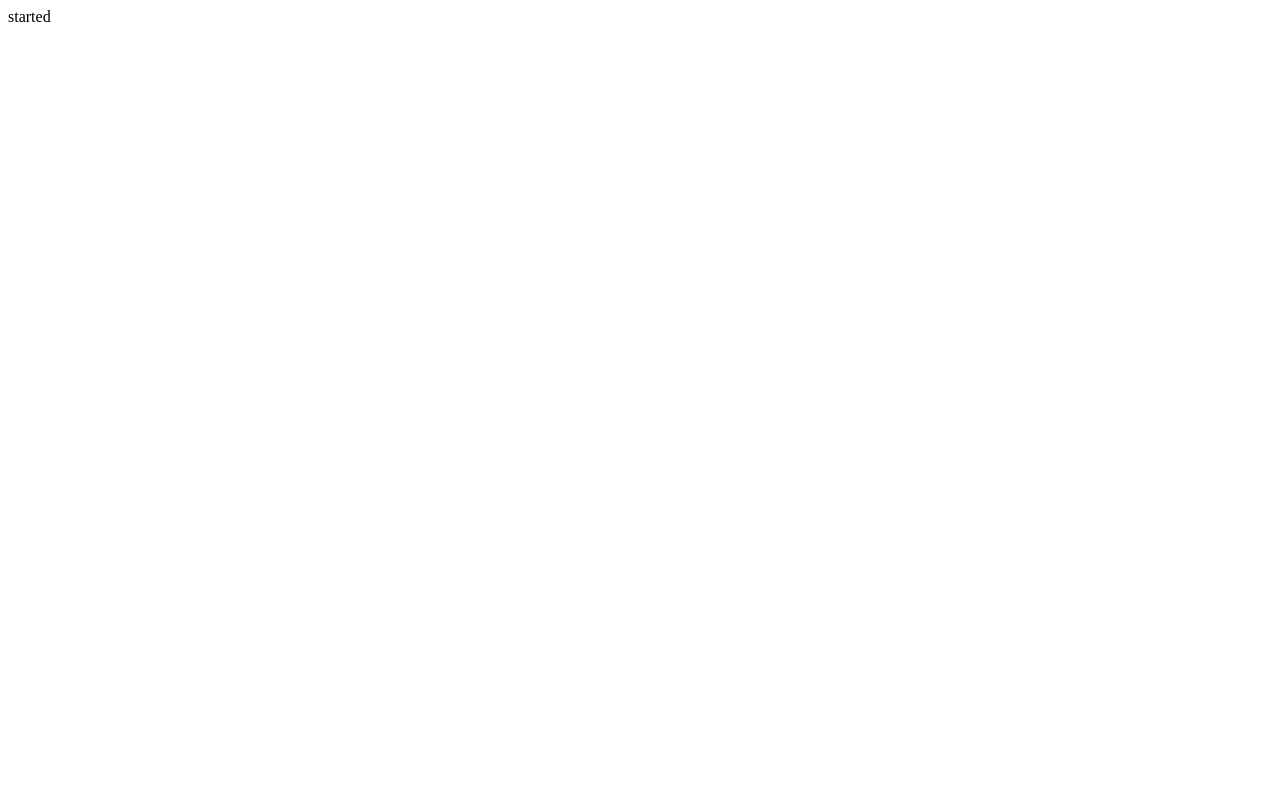
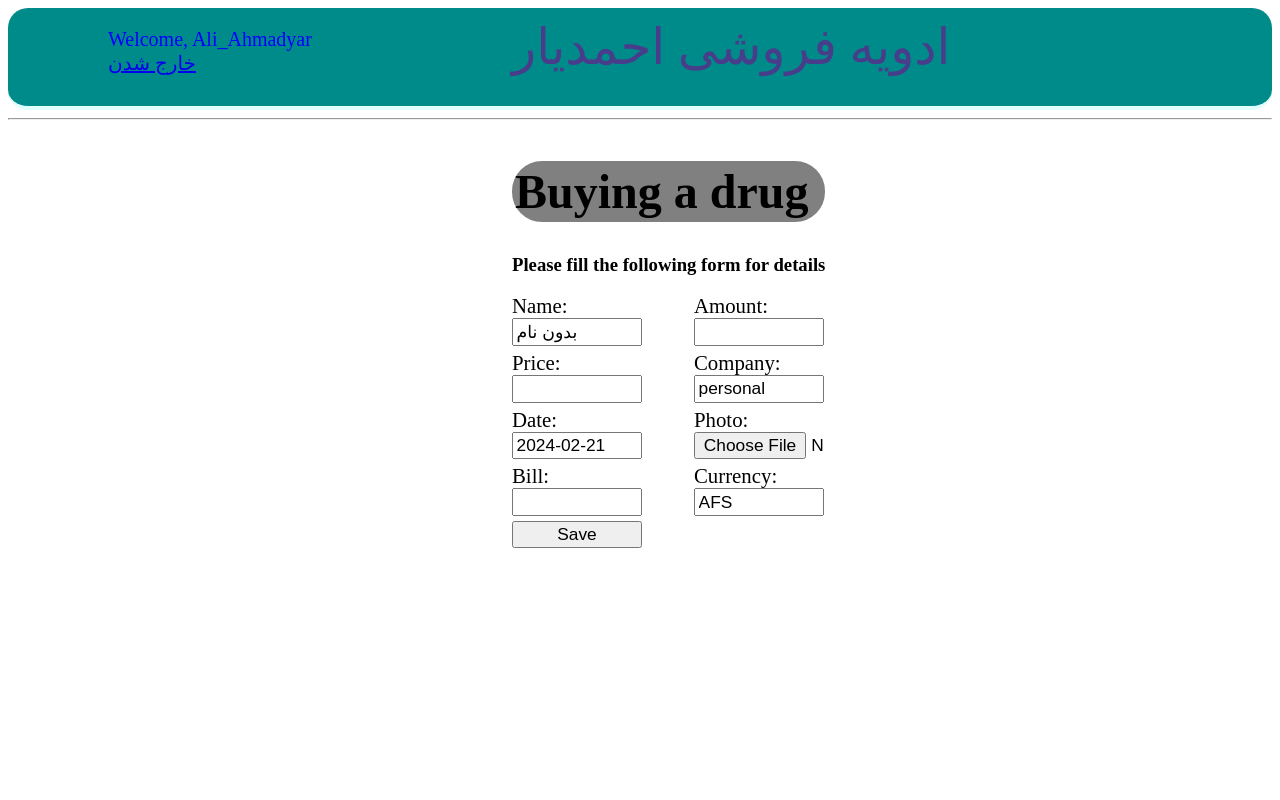
Before and after one commit to AliEzatyar/Dr_st, a Django app: page /buy/ in a window 1280 px wide. Before the commit the page is almost empty. Run offline with Django 4.2, Linux system fonts and the light colour scheme; a user stored in the database is signed in.

Commit message:
bgt form simply works

```diff
--- a/main/admin.py
+++ b/main/admin.py
@@ -9,7 +9,7 @@ from main.models import Drug, Bgt, Sld
 
 @admin.register(Bgt)
 class BgtAdmin(admin.ModelAdmin):
-    list_display = ['name', 'company', 'price', 'amount', 'bg_date', 'bgt_bill', 'unique', 'currency']
+    list_display = ['name', 'company', 'bg_price', 'amount', 'bg_date', 'bgt_bill', 'unique', 'currency']
     list_filter = ['currency', 'bg_date', 'company']
     ordering = [
         'name', 'bgt_bill', 'bg_date'
--- a/main/forms.py
+++ b/main/forms.py
@@ -1,5 +1,6 @@
 from django import forms
 from django.core.exceptions import ValidationError
+from django.core.files.base import ContentFile
 
 from main.models import Bgt
 
@@ -7,7 +8,10 @@ from main.models import Bgt
 class BgtForm(forms.ModelForm):
     class Meta:
         model = Bgt
-        fields = ['name', 'amount', 'price', 'company', 'bg_date', 'photo', 'bgt_bill', 'currency', 'sld_amount']
+        fields = [
+            'name', 'amount', 'bg_price','company', 'bg_date',
+            'photo', 'bgt_bill', 'currency',
+        ]
 
     def clean_price(self):
         cd = self.cleaned_data
@@ -17,10 +21,10 @@ class BgtForm(forms.ModelForm):
     def save(self, commit=True):
         cd = self.cleaned_data
         bgt = super().save(commit=False)
-        bgt.unique = str(cd['name']) + "&&" + str(cd['date'])
+        bgt.unique = str(cd['name']) + "&&" + str(cd['bg_date'])
         bgt.name = cd['name'].title()
-        bgt.comapny = cd['comapny'].title()
-        bgt.photo.save(str(bgt.name + "__" + bgt.comapny), save=False)
+        bgt.comapny = cd['company'].title()
+
         if commit:
             bgt.save()
         return bgt
--- a/main/models.py
+++ b/main/models.py
@@ -8,8 +8,8 @@ from django.utils import timezone
 class Drug(models.Model):
     name = models.CharField(max_length=25, unique=True, primary_key=True)
     company = models.CharField(max_length=25)
-    existing_amount = models.PositiveSmallIntegerField()
-    photo = models.ImageField(null=True)
+    existing_amount = models.PositiveSmallIntegerField(default=0)
+    photo = models.ImageField(upload_to='',null=True)
     description = models.TextField(blank=True, null=True)
 
     class Meta:
@@ -26,14 +26,14 @@ class Bgt(models.Model):
     drug = models.ForeignKey(Drug, on_delete=models.CASCADE, related_name='bgts', blank=True,null=True)
     name = models.CharField(max_length=25, default='بدون نام')
     company = models.CharField(max_length=25, default='personal')
-    price = models.PositiveIntegerField()
+    bg_price = models.PositiveIntegerField()
     amount = models.PositiveSmallIntegerField()
     date = models.DateTimeField(auto_now_add=True)
     bg_date = models.DateField(default=timezone.now)
-    photo = models.ImageField(upload_to='', null=True)
+    photo = models.ImageField(upload_to='drugs', null=True,blank=True)
     bgt_bill = models.PositiveSmallIntegerField()
     unique = models.CharField(blank=True, unique=True, max_length=100)
-    currency = models.CharField(default='AFS', max_length=3, blank=True)
+    currency = models.CharField(default='AFS', max_length=3)
     sld_amount = models.PositiveSmallIntegerField(default=0, blank=True)  # this field increase in every sold
 
     class Meta:
--- a/main/static/css/base.css
+++ b/main/static/css/base.css
@@ -1,4 +1,5 @@
 #headeer {
+    border-radius: 20px;
     padding: 10px 100px;
     height: 10%;
     font-size: 20px;
@@ -19,3 +20,45 @@
     font-size: 50px;
     color: darkslateblue;
 }
+
+#buy {
+    position: fixed;
+    left: 40%;
+
+}
+
+#buy_title {
+    zoom: 150%;
+    border: 2px solid gray;
+    background-color: gray;
+    border-radius: 20px;
+}
+
+#buy #forma{
+    display: grid;
+    grid-template-columns: 300px 1fr;
+    grid-gap: 5px;
+}
+#form-row {
+    display: grid;
+    grid-template-columns: min-content 1fr;
+    align-items: center;
+    grid-gap: 40px;
+    zoom: 130%;
+}
+
+#form-row input {
+    width: 100px;
+
+}
+
+#form-row #pair {
+    /*margin: 10px;*/
+    /*display: flex;*/
+}
+
+ul.messages {
+    margin: 10px 100px;
+    padding: 0;
+    list-style-type: none;
+}
--- /dev/null
+++ b/main/templates/buy/bgt.html
@@ -0,0 +1,74 @@
+{% extends 'main__/base.html' %}
+{% block title %}خرید{% endblock %}
+{% block content %}
+    <div id="buy">
+        <h1 id="buy_title">Buying a drug</h1>
+        <h3>Please fill the following form for details</h3>
+        <form id='forma' enctype="multipart/form-data" method="post" action="{% url 'main:buy' %}">
+            {% csrf_token %}
+            <div id="form-row">
+                <div id="pair">
+                    <label>
+                        Name:
+                    </label>
+                    {{ form.name }}
+                </div>
+                <div id="pair">
+                    <label>
+                        Amount:
+                    </label>
+                    {{ form.amount }}
+                </div>
+            </div>
+            <br>
+            <div id="form-row">
+                <div id="pair">
+                    <label>
+                        Price:
+                    </label>
+                    {{ form.bg_price }}
+                </div>
+                <div id="pair">
+                    <label>
+                        Company:
+                    </label>
+                    {{ form.company }}
+                </div>
+            </div>
+            <br>
+            <div id="form-row">
+                <div id="pair">
+                    <label>
+                        Date:
+                    </label>
+                    {{ form.bg_date }}
+                </div>
+                <div id="pair">
+                    <label>
+                        Photo:
+                    </label>
+                    {{ form.photo }}
+                </div>
+            </div>
+            <br>
+            <div id="form-row">
+                <div id="pair">
+                    <label>
+                        Bill:
+                    </label>
+                    {{ form.bgt_bill }}
+                </div>
+                <div id="pair">
+                    <label >
+                        Currency:
+                    </label>
+                    {{ form.currency }}
+                </div>
+            </div>
+            <br>
+            <div id="form-row">
+                <input id="pair" type="submit" value="Save">
+            </div>
+        </form>
+    </div>
+{% endblock %}
--- a/main/views.py
+++ b/main/views.py
@@ -1,4 +1,6 @@
+from django.contrib import messages
 from django.contrib.auth.decorators import login_required
+from django.core.files.base import ContentFile
 from django.http import HttpResponse
 from django.shortcuts import render
 
@@ -18,16 +20,29 @@ def main(request):
 
 @login_required
 def buy(request):
+    print("we are in buy view")
     if request.method == 'POST':
         data = request.POST
-        form = BgtForm(data)
+        form = BgtForm(data, request.FILES)
         if form.is_valid():
-            bgt = form.save()
-            drug = Drug.objects.get_or_create(name=bgt.name, company=bgt.comapny)
-            drug.existing_amount += bgt.amount
-            drug.photo = bgt.photo
-            drug.save()
-            return HttpResponse('success')
+            bgt = form.save(commit=False)
+            try:
+                drug = Drug.objects.get(name=bgt.name, company=bgt.comapny)
+                bgt.drug = drug
+                drug.existing_amount += bgt.amount  # though we can get it by calling
+                bgt.save()
+                drug.save()
+            except Drug.DoesNotExist:
+                drug = Drug.objects.create(name=bgt.name, company=bgt.comapny)
+                drug.photo = bgt.photo
+                bgt.drug = drug
+                drug.existing_amount += bgt.amount  # though we can get it by calling
+                bgt.save()
+                drug.save()
+
+            messages.success(request, 'Saving was successful')
+            return render(request,'buy/bgt.html',{'form':BgtForm()})
     else:
-        form = BgtForm(request.GET)
-    return HttpResponse('started')
+        form = BgtForm()
+    print('we are rendering', form.data)
+    return render(request, 'buy/bgt.html', {'form': form})
```
Also changed, not shown: DrugStore/settings.py (+4 -3 lines), db.sqlite3, main/migrations/0002_alter_bgt_photo_alter_drug_existing_amount_and_more.py (added), main/migrations/0003_rename_price_bgt_bg_price.py (added), main/migrations/0004_alter_bgt_photo.py (added), main/migrations/0005_alter_bgt_currency_alter_drug_photo.py (added), main/migrations/0006_alter_bgt_currency.py (added), main/migrations/0007_alter_bgt_currency.py (added).
